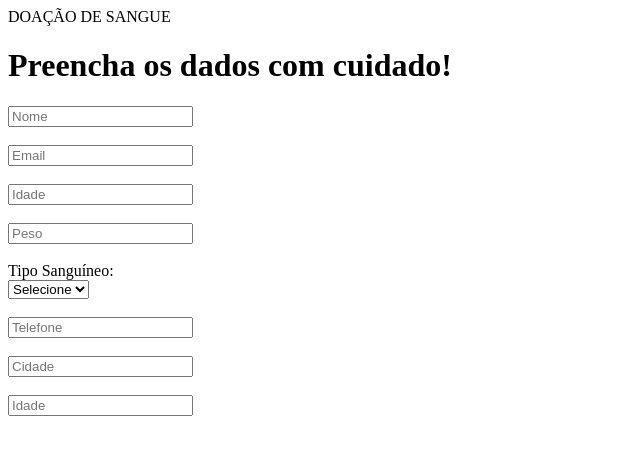
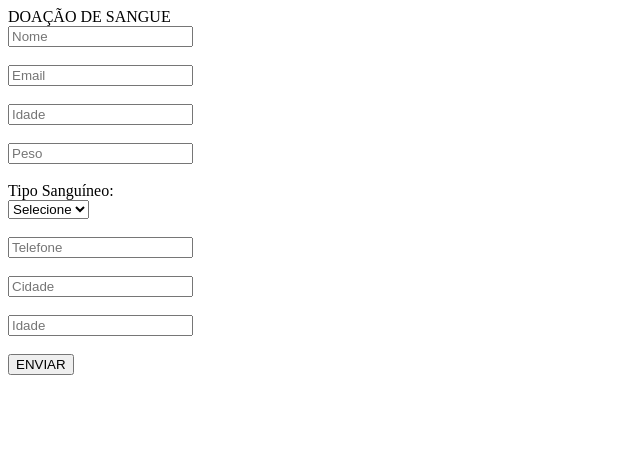
Before and after one commit to gabrielgiacomelli/doacao-de-sangue, a plain HTML site: page index.html in a window 1280 px wide. Shown: the whole page, without its empty margins (0-640 px from the left). Drawn offline with Linux system fonts and the light colour scheme.

Commit message:
add - button

```diff
--- a/index.html
+++ b/index.html
@@ -7,8 +7,8 @@
 </head>
 <body>
     <header>DOAÇÃO DE SANGUE</header>
+    <div class="div">
         <form id="FormSangue">
-        <h1>Preencha os dados com cuidado!</h1>
             <main>
                 <input type="text" id="nome" placeholder="Nome"> <br><br>
                 <input type="email" id="email" placeholder="Email"><br><br>
@@ -27,8 +27,12 @@
                 <input type="text" id="telefone" placeholder="Telefone"> <br><br>
                 <input type="text" id="cidade" placeholder="Cidade"><br><br>
                 <input type="text" id="estado" placeholder="Idade"><br><br>
+                <button type="submit">ENVIAR</button>
+                <div class="resultado"></div>
             </main>
         </form>
+
+    </div>
     <script src="script.js"></script>
 </body>
 </html>
```
Lines whose indentation alone changed are shown as unchanged.
